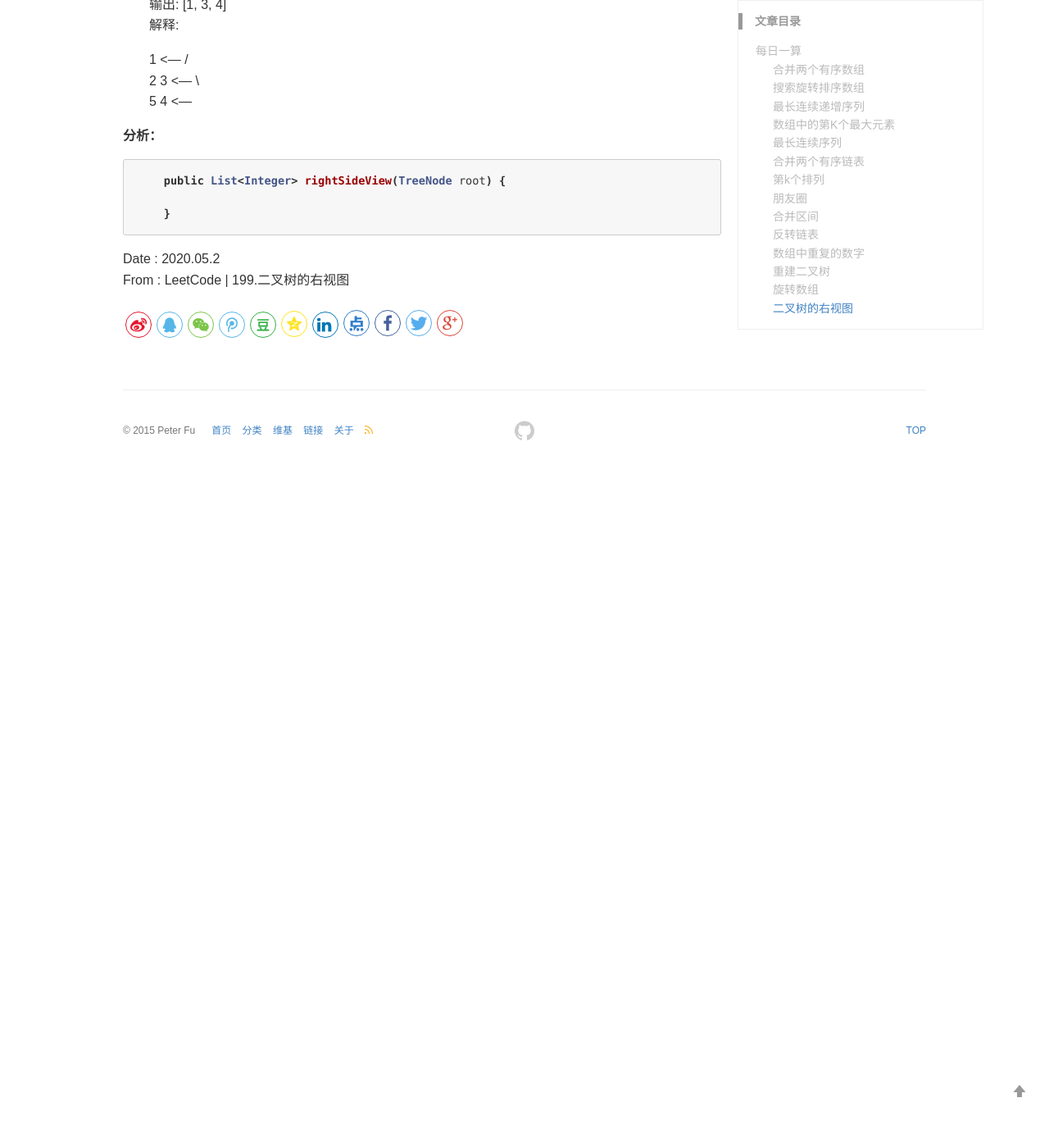
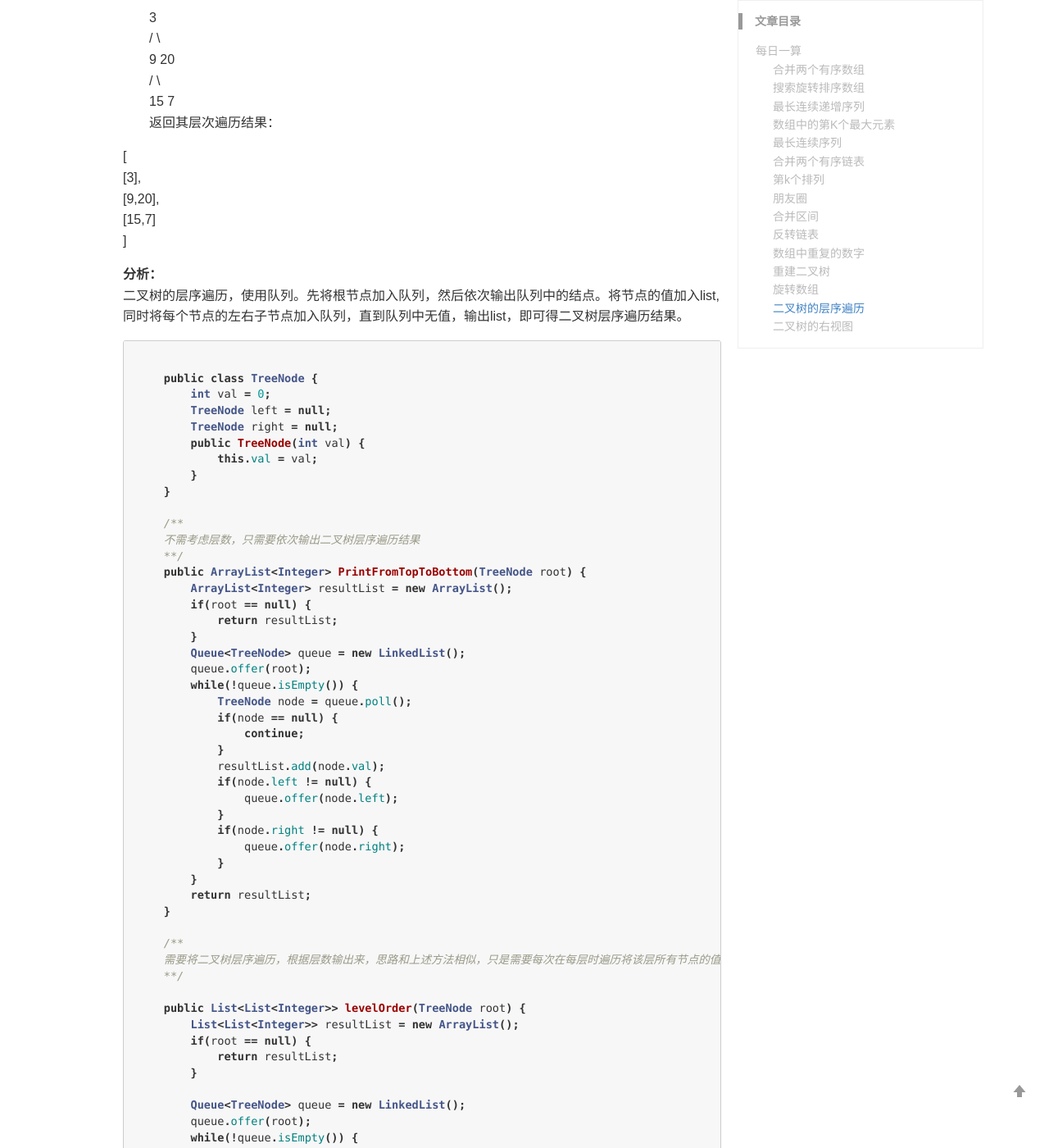
Before and after one commit to PeterXiaosa/PeterXiaosa.github.io, a Jekyll site: the page built from _wiki/Algorithm Daily.md, in a window 1280 px wide and 1400 px high, scrolled down 18504 px. Shown: the whole window at 82% size. Built offline with Jekyll 4.4.1, drawn with Linux system fonts in a browser that asks for light colours; comment, search, counter and statistics services are not loaded; before the commit the page ends 19078 px from its top, so only the background shows below that; some of the changed text lies outside the part shown.

Commit message:
1.增加二叉树的层序遍历。

````diff
--- a/_wiki/Algorithm Daily.md
+++ b/_wiki/Algorithm Daily.md
@@ -844,9 +844,116 @@ From : LeetCode | 《剑指offer》 面试题7：重建二叉树
     }
 ```
 
-Date : 2020.05.2
+Date : 2020.05.29
 From : LeetCode | 189.旋转数组
 
+##  二叉树的层序遍历
+
+**题目描述**
+
+给你一个二叉树，请你返回其按 层序遍历 得到的节点值。 （即逐层地，从左到右访问所有节点）。
+
+
+<!-- **说明：**
+* 进阶:
+你可以迭代或递归地反转链表。 -->
+
+
+ **示例：**
+
+* 示例1
+二叉树：[3,9,20,null,null,15,7],
+
+    3
+   / \
+  9  20
+    /  \
+   15   7
+返回其层次遍历结果：
+
+[
+  [3],
+  [9,20],
+  [15,7]
+]
+
+
+**分析：**
+二叉树的层序遍历，使用队列。先将根节点加入队列，然后依次输出队列中的结点。将节点的值加入list,同时将每个节点的左右子节点加入队列，直到队列中无值，输出list，即可得二叉树层序遍历结果。
+
+```java
+
+    public class TreeNode {
+        int val = 0;
+        TreeNode left = null;
+        TreeNode right = null;
+        public TreeNode(int val) {
+            this.val = val;
+        }
+    }
+
+    /**
+    不需考虑层数，只需要依次输出二叉树层序遍历结果
+    **/
+    public ArrayList<Integer> PrintFromTopToBottom(TreeNode root) {
+        ArrayList<Integer> resultList = new ArrayList();
+        if(root == null) {
+            return resultList;
+        }
+        Queue<TreeNode> queue = new LinkedList();
+        queue.offer(root);
+        while(!queue.isEmpty()) {
+            TreeNode node = queue.poll();
+            if(node == null) {
+                continue;
+            }
+            resultList.add(node.val);
+            if(node.left != null) {
+                queue.offer(node.left);
+            }
+            if(node.right != null) {
+                queue.offer(node.right);
+            }
+        }
+        return resultList;
+    }
+
+    /**
+    需要将二叉树层序遍历，根据层数输出来，思路和上述方法相似，只是需要每次在每层时遍历将该层所有节点的值加入到这一层的List中。
+    **/
+
+    public List<List<Integer>> levelOrder(TreeNode root) {
+        List<List<Integer>> resultList = new ArrayList();
+        if(root == null) {
+            return resultList;
+        }
+
+        Queue<TreeNode> queue = new LinkedList();
+        queue.offer(root);
+        while(!queue.isEmpty()) {
+            int size = queue.size();
+            List<Integer> list = new ArrayList();
+            for(int i = 0; i < size; i++) {
+                TreeNode node = queue.poll();
+                if(node == null) {
+                    continue;
+                }
+                list.add(node.val);
+                if(node.left != null) {
+                    queue.offer(node.left);
+                }
+                if(node.right != null) {
+                    queue.offer(node.right);
+                }
+            }
+            resultList.add(list);
+        }
+        return resultList;
+    }
+```
+
+Date : 2020.05.30
+From : LeetCode | 102.二叉树的层序遍历
 
 ##  二叉树的右视图
 
@@ -883,5 +990,5 @@ From : LeetCode | 189.旋转数组
     }
 ```
 
-Date : 2020.05.2
+Date : 2020.05.30
 From : LeetCode | 199.二叉树的右视图
````
